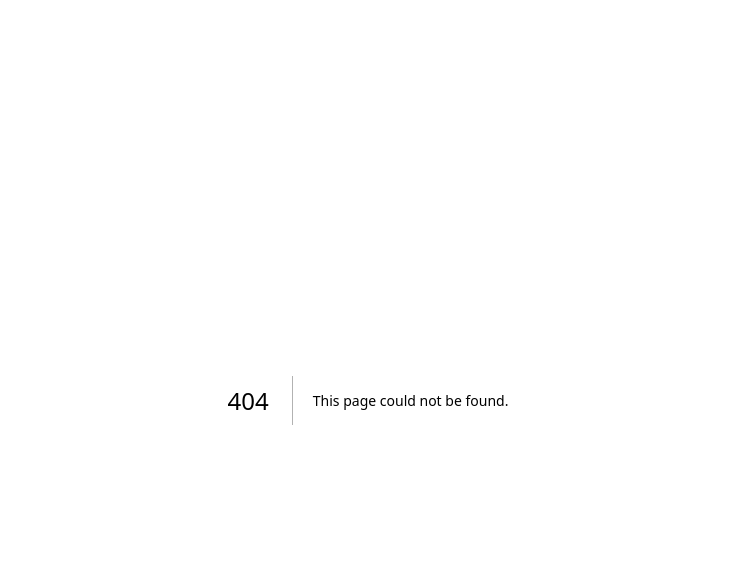
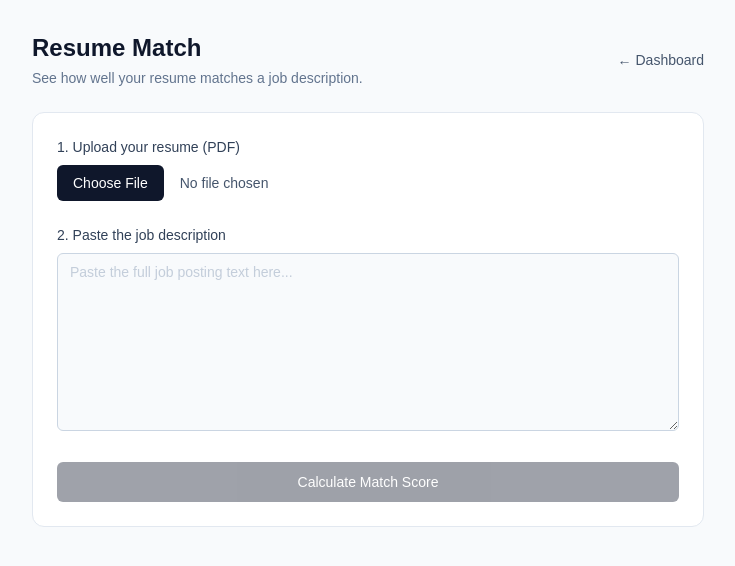
Before and after one commit to niccollodeon/careerflow, a Next.js app in the folder frontend/: page /match in a window 1280 px wide. Before the commit this address had no page. Shown: the top 566 px of the page, without its empty margins (272-1007 px from the left). Built offline with nearby package versions, Linux system fonts and the light colour scheme; sample sign-in values are in the browser's storage.

Commit message:
Add Resume Match frontend page with upload, scoring, and results UI

```diff
--- /dev/null
+++ b/frontend/src/app/match/page.tsx
@@ -0,0 +1,174 @@
+'use client';
+
+import { useState } from 'react';
+import { useRequireAuth } from '@/lib/hooks/useRequireAuth';
+import { useUploadResume } from '@/lib/hooks/useUploadResume';
+import { useMatchScore } from '@/lib/hooks/useMatchScore';
+import Link from 'next/link';
+
+export default function MatchPage() {
+  const { isChecking } = useRequireAuth();
+  const uploadResume = useUploadResume();
+  const matchScore = useMatchScore();
+
+  const [resumeId, setResumeId] = useState<string | null>(null);
+  const [resumeFileName, setResumeFileName] = useState<string | null>(null);
+  const [jobDescription, setJobDescription] = useState('');
+  const [error, setError] = useState('');
+
+  async function handleFileChange(e: React.ChangeEvent<HTMLInputElement>) {
+    const file = e.target.files?.[0];
+    if (!file) return;
+
+    setError('');
+    try {
+      const result = await uploadResume.mutateAsync(file);
+      setResumeId(result.id);
+      setResumeFileName(result.fileName);
+    } catch (err) {
+      setError(err instanceof Error ? err.message : 'Upload failed');
+    }
+  }
+
+  async function handleScore() {
+    if (!resumeId || !jobDescription.trim()) return;
+    setError('');
+    try {
+      await matchScore.mutateAsync({ resumeId, jobDescription });
+    } catch (err) {
+      setError(err instanceof Error ? err.message : 'Scoring failed');
+    }
+  }
+
+  if (isChecking) return null;
+
+  const result = matchScore.data;
+
+  return (
+    <main className="min-h-screen bg-slate-50 px-8 py-8">
+      <div className="max-w-2xl mx-auto">
+        <div className="flex items-center justify-between mb-6">
+          <div>
+            <h1 className="text-2xl font-semibold text-slate-900">Resume Match</h1>
+            <p className="text-sm text-slate-500 mt-1">
+              See how well your resume matches a job description.
+            </p>
+          </div>
+          <Link
+            href="/dashboard"
+            className="text-sm text-slate-600 hover:text-slate-900"
+          >
+            ← Dashboard
+          </Link>
+        </div>
+
+        <div className="bg-white rounded-xl border border-slate-200 p-6 space-y-6">
+          {/* Step 1: Resume upload */}
+          <div>
+            <label className="block text-sm font-medium text-slate-700 mb-2">
+              1. Upload your resume (PDF)
+            </label>
+            <input
+              type="file"
+              accept="application/pdf"
+              onChange={handleFileChange}
+              disabled={uploadResume.isPending}
+              className="block w-full text-sm text-slate-600 file:mr-4 file:py-2 file:px-4 file:rounded-md file:border-0 file:text-sm file:font-medium file:bg-slate-900 file:text-white hover:file:bg-slate-800 cursor-pointer"
+            />
+            {uploadResume.isPending && (
+              <p className="text-xs text-slate-400 mt-2">Uploading and extracting text...</p>
+            )}
+            {resumeFileName && !uploadResume.isPending && (
+              <p className="text-xs text-emerald-600 mt-2">✓ {resumeFileName} ready</p>
+            )}
+          </div>
+
+          {/* Step 2: Job description */}
+          <div>
+            <label className="block text-sm font-medium text-slate-700 mb-2">
+              2. Paste the job description
+            </label>
+            <textarea
+              value={jobDescription}
+              onChange={(e) => setJobDescription(e.target.value)}
+              rows={8}
+              placeholder="Paste the full job posting text here..."
+              disabled={!resumeId}
+              className="w-full rounded-md border border-slate-300 px-3 py-2 text-sm focus:outline-none focus:ring-2 focus:ring-slate-900 disabled:bg-slate-50 disabled:text-slate-400"
+            />
+          </div>
+
+          {error && <p className="text-sm text-red-600">{error}</p>}
+
+          <button
+            onClick={handleScore}
+            disabled={!resumeId || !jobDescription.trim() || matchScore.isPending}
+            className="w-full rounded-md bg-slate-900 text-white text-sm font-medium py-2.5 hover:bg-slate-800 disabled:opacity-40 disabled:cursor-not-allowed"
+          >
+            {matchScore.isPending ? 'Calculating...' : 'Calculate Match Score'}
+          </button>
+        </div>
+
+        {result && (
+          <div className="bg-white rounded-xl border border-slate-200 p-6 mt-6">
+            <div className="flex items-center gap-4 mb-6">
+              <div
+                className={`w-20 h-20 rounded-full flex items-center justify-center text-xl font-bold shrink-0 ${
+                  result.score >= 70
+                    ? 'bg-emerald-100 text-emerald-700'
+                    : result.score >= 40
+                    ? 'bg-amber-100 text-amber-700'
+                    : 'bg-rose-100 text-rose-700'
+                }`}
+              >
+                {result.score}%
+              </div>
+              <div>
+                <p className="text-sm font-medium text-slate-900">Match Score</p>
+                <p className="text-xs text-slate-500 mt-0.5">
+                  {result.matchedSkills.length} of {result.totalRequiredSkills} required skills found
+                </p>
+              </div>
+            </div>
+
+            {result.matchedSkills.length > 0 && (
+              <div className="mb-4">
+                <p className="text-xs font-semibold text-slate-500 uppercase tracking-wide mb-2">
+                  Strong Matches
+                </p>
+                <div className="flex flex-wrap gap-2">
+                  {result.matchedSkills.map((skill) => (
+                    <span
+                      key={skill}
+                      className="inline-flex items-center gap-1 text-xs font-medium bg-emerald-50 text-emerald-700 rounded-full px-2.5 py-1"
+                    >
+                      ✓ {skill}
+                    </span>
+                  ))}
+                </div>
+              </div>
+            )}
+
+            {result.missingSkills.length > 0 && (
+              <div>
+                <p className="text-xs font-semibold text-slate-500 uppercase tracking-wide mb-2">
+                  Missing / Weak
+                </p>
+                <div className="flex flex-wrap gap-2">
+                  {result.missingSkills.map((skill) => (
+                    <span
+                      key={skill}
+                      className="inline-flex items-center gap-1 text-xs font-medium bg-amber-50 text-amber-700 rounded-full px-2.5 py-1"
+                    >
+                      ⚠ {skill}
+                    </span>
+                  ))}
+                </div>
+              </div>
+            )}
+          </div>
+        )}
+      </div>
+    </main>
+  );
+}
--- a/frontend/src/components/DashboardHeader.tsx
+++ b/frontend/src/components/DashboardHeader.tsx
@@ -1,5 +1,6 @@
 'use client';
 
+import Link from 'next/link';
 import { useRouter } from 'next/navigation';
 import { useCurrentUser } from '@/lib/hooks/useCurrentUser';
 
@@ -18,6 +19,13 @@ export function DashboardHeader() {
         <h1 className="text-2xl font-semibold text-slate-900">Dashboard</h1>
         {user && <p className="text-sm text-slate-500">{user.email}</p>}
       </div>
+      <div className="flex items-center gap-3">
+        <Link
+          href="/match"
+          className="rounded-md border border-slate-300 text-slate-700 text-sm font-medium px-4 py-2 hover:bg-slate-50"
+        >
+          Resume Match
+        </Link>
       <button
         onClick={handleLogout}
         className="rounded-md border border-slate-300 text-slate-700 text-sm font-medium px-4 py-2 hover:bg-slate-50"
@@ -25,5 +33,6 @@ export function DashboardHeader() {
         Log Out
       </button>
     </div>
+  </div>
   );
 }
--- a/frontend/src/lib/api.ts
+++ b/frontend/src/lib/api.ts
@@ -7,11 +7,12 @@ function getToken() {
 
 export async function apiFetch(path: string, options: RequestInit = {}) {
   const token = getToken();
+  const isFormData = options.body instanceof FormData;
 
   const res = await fetch(`${API_URL}${path}`, {
     ...options,
     headers: {
-      'Content-Type': 'application/json',
+      ...(isFormData ? {} : { 'Content-Type': 'application/json' }),
       ...(token ? { Authorization: `Bearer ${token}` } : {}),
       ...options.headers,
     },
--- /dev/null
+++ b/frontend/src/lib/hooks/useMatchScore.ts
@@ -0,0 +1,24 @@
+import { useMutation } from '@tanstack/react-query';
+import { apiFetch } from '../api';
+
+interface MatchScoreInput {
+  resumeId: string;
+  jobDescription: string;
+}
+
+interface MatchScoreResult {
+  score: number;
+  matchedSkills: string[];
+  missingSkills: string[];
+  totalRequiredSkills: number;
+}
+
+export function useMatchScore() {
+  return useMutation<MatchScoreResult, Error, MatchScoreInput>({
+    mutationFn: (dto) =>
+      apiFetch('/matching/score', {
+        method: 'POST',
+        body: JSON.stringify(dto),
+      }),
+  });
+}
--- /dev/null
+++ b/frontend/src/lib/hooks/useUploadResume.ts
@@ -0,0 +1,15 @@
+import { useMutation } from '@tanstack/react-query';
+import { apiFetch } from '../api';
+
+export function useUploadResume() {
+  return useMutation({
+    mutationFn: (file: File) => {
+      const formData = new FormData();
+      formData.append('file', file);
+      return apiFetch('/resumes/upload', {
+        method: 'POST',
+        body: formData,
+      });
+    },
+  });
+}
```
